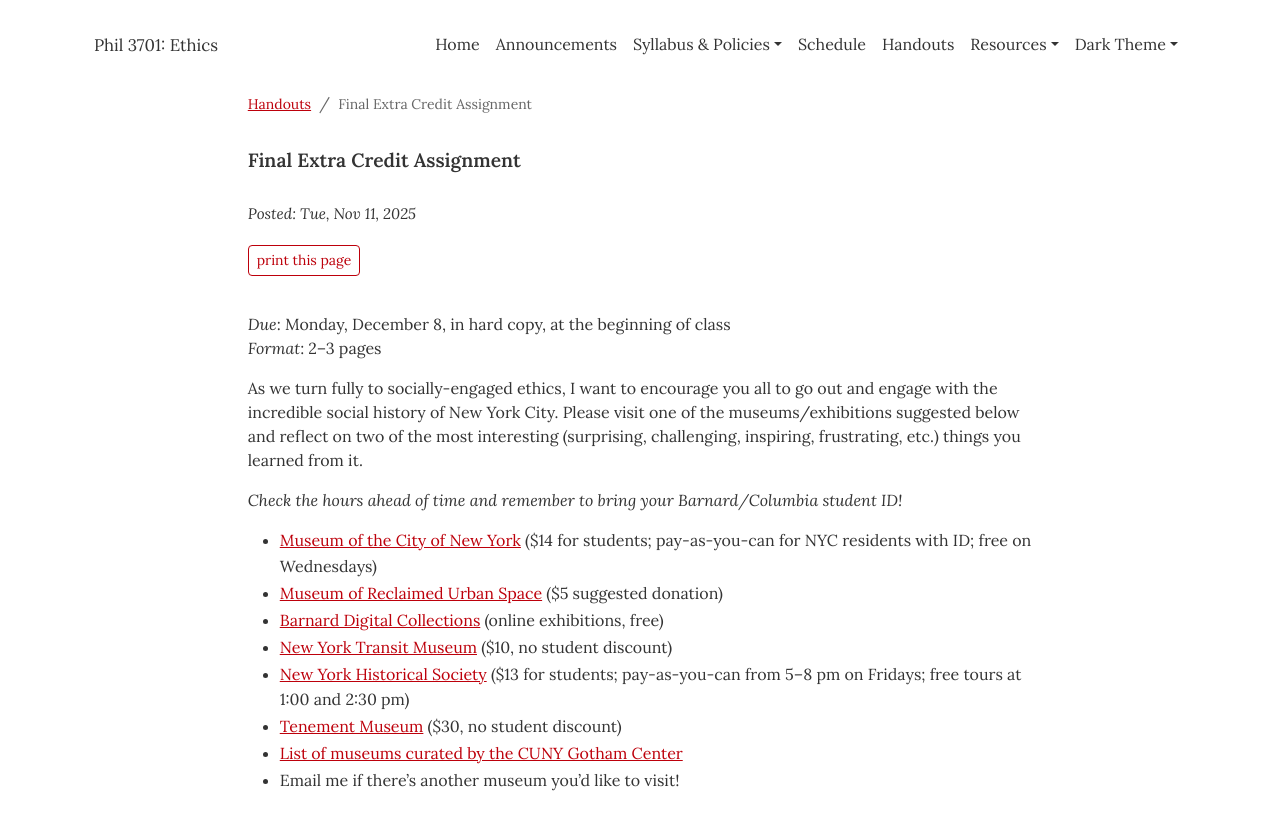
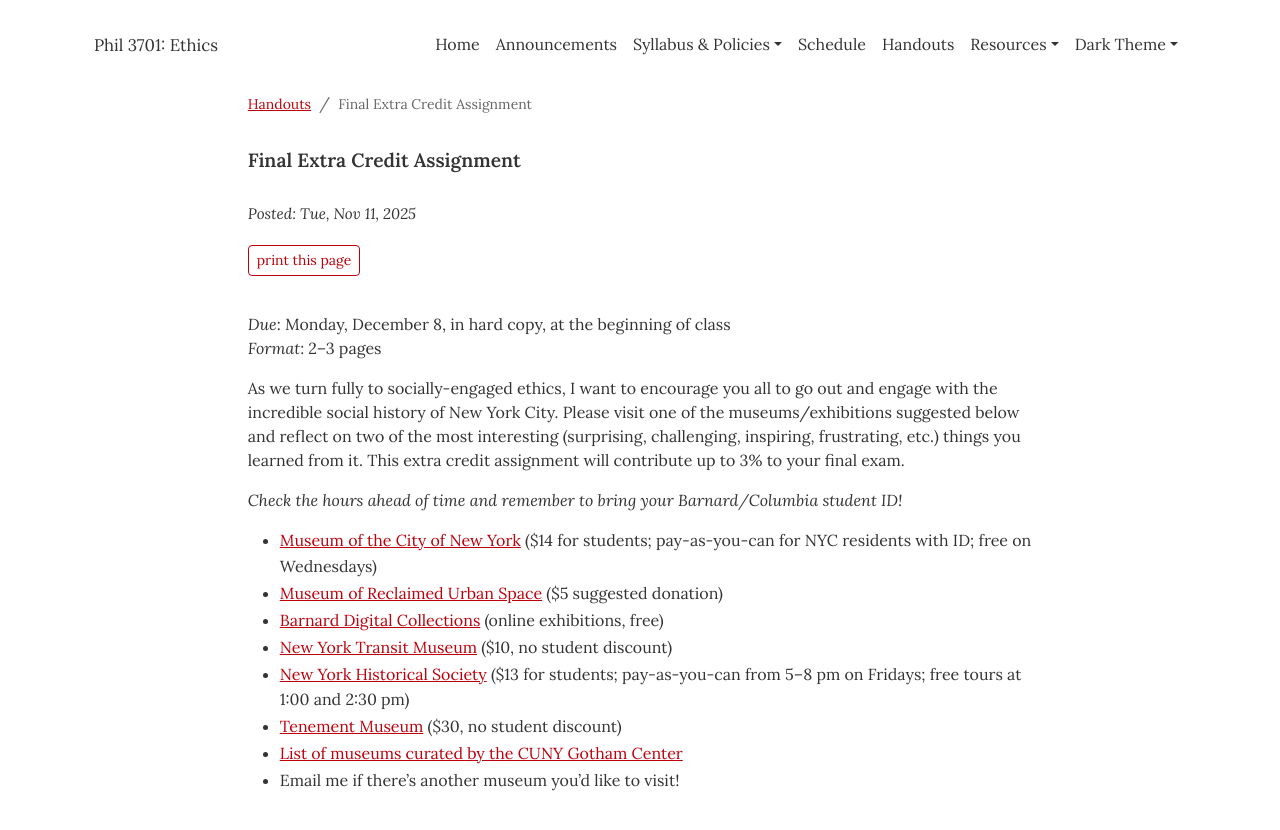
Before and after one commit to dingherself/ethics, a Jekyll site: the page built from handouts/_posts/2025-11-11-final-extra-credit.md, in a window 1280 px wide. Shown: the top 830 px of the page. Built offline with Jekyll 4.4.1, drawn with Linux system fonts in a browser that asks for light colours.

Commit message:
specify how many points

```diff
--- a/handouts/_posts/2025-11-11-final-extra-credit.md
+++ b/handouts/_posts/2025-11-11-final-extra-credit.md
@@ -7,7 +7,7 @@ module: "Assignments & exams"
 *Due*: Monday, December 8, in hard copy, at the beginning of class\
 *Format*: 2–3 pages
 
-As we turn fully to socially-engaged ethics, I want to encourage you all to go out and engage with the incredible social history of New York City. Please visit one of the museums/exhibitions suggested below and reflect on two of the most interesting (surprising, challenging, inspiring, frustrating, etc.) things you learned from it.
+As we turn fully to socially-engaged ethics, I want to encourage you all to go out and engage with the incredible social history of New York City. Please visit one of the museums/exhibitions suggested below and reflect on two of the most interesting (surprising, challenging, inspiring, frustrating, etc.) things you learned from it. This extra credit assignment will contribute up to 3% to your final exam.
 
 *Check the hours ahead of time and remember to bring your Barnard/Columbia student ID!*
 
```
